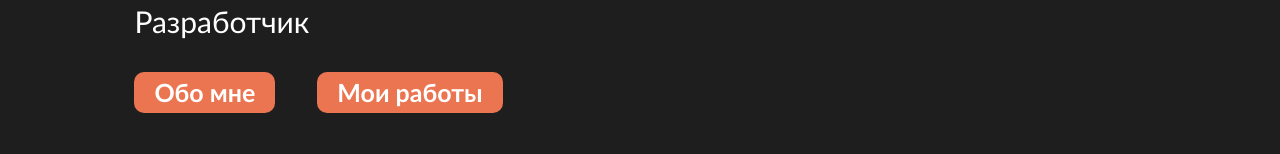
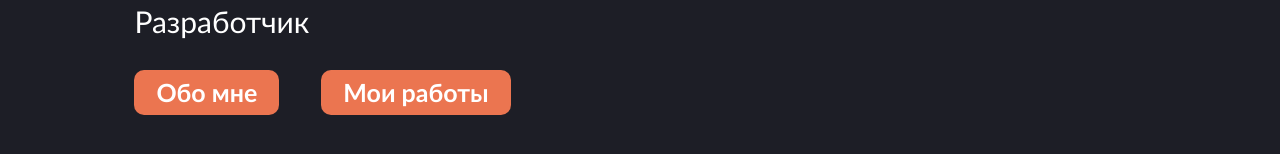
Before and after one commit to DanilKu/Portfolio, a plain HTML site: page index.html in a window 1280 px wide. Shown: the part 270-424 px from the top of the page. Drawn offline with Linux system fonts and the light colour scheme.

Commit message:
Update style.css

```diff
--- a/style.css
+++ b/style.css
@@ -1,6 +1,6 @@
 body {
     font-family: 'Gill Sans', 'Gill Sans MT', Calibri, 'Trebuchet MS', sans-serif;
-    background-color: #1E1E1E;
+    background-color: #1D1E26;
 }
 header {
     background-color: #363745;
@@ -43,10 +43,10 @@ header {
     color: white;
     margin-left: 10%;
     background-color: #EB7550;
-    padding-left: 20px;
-    padding-right: 20px;
-    padding-top: 5px;
-    padding-bottom: 6px;
+    padding-left: 22px;
+    padding-right: 22px;
+    padding-top: 7px;
+    padding-bottom: 8px;
     border-radius: 10px;
     margin-right: 3%;
     font-size: 25;
@@ -56,10 +56,10 @@ header {
     color: white;
     text-decoration: none;
     background-color: #EB7550;
-    padding-left: 20px;
-    padding-right: 20px;
-    padding-top: 5px;
-    padding-bottom: 6px;
+    padding-left: 22px;
+    padding-right: 22px;
+    padding-top: 7px;
+    padding-bottom: 8px;
     border-radius: 10px;
     font-size: 25;
 }
```
